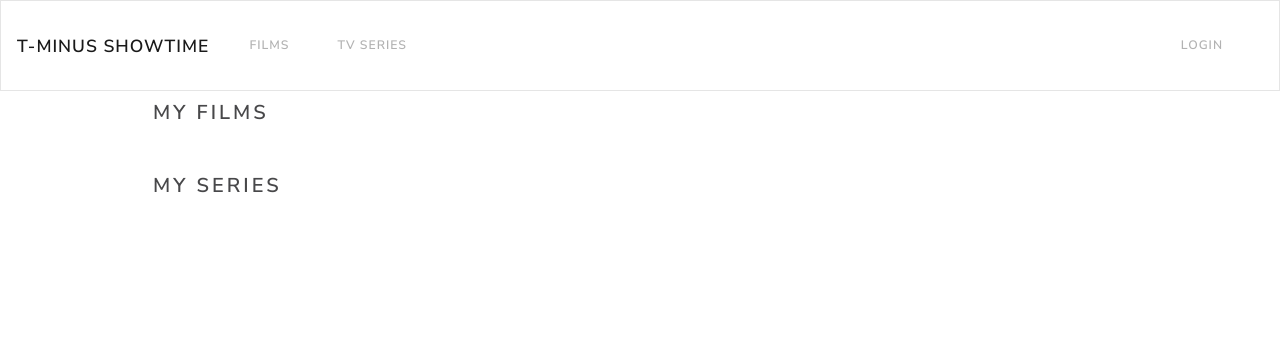
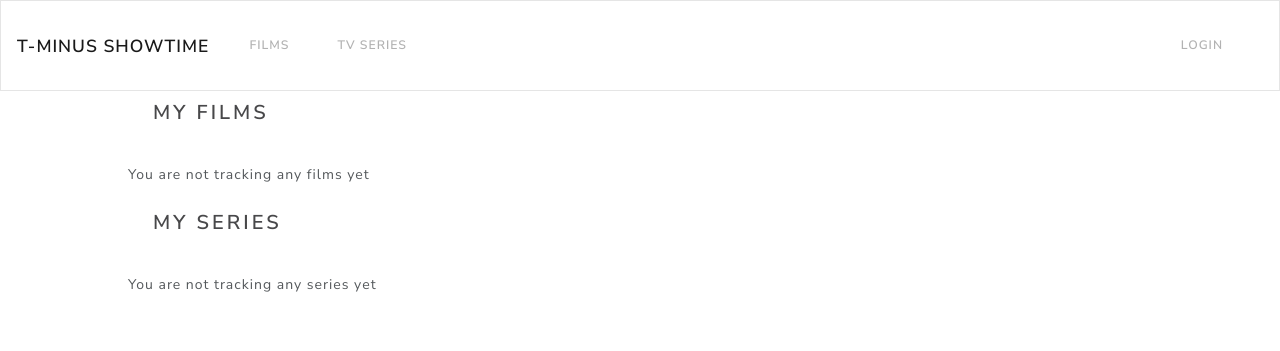
Before and after one commit to AlexYaneva/t-minus-showtime, a Flask app: template app/templates/user.html in a window 1280 px wide. Shown: the top 351 px of the page. Run offline with Flask 2, Linux system fonts and the light colour scheme; the template is opened without the code that fills it, so the values that code supplies are empty; some libraries are stand-ins or nearby versions.

Commit message:
fixed issue with user dashboard error if user tracks no films or series

```diff
--- a/app/forms.py
+++ b/app/forms.py
@@ -5,6 +5,7 @@ from wtforms.validators import DataRequired, Email, EqualTo, ValidationError
 
 
 class LoginForm(FlaskForm):
+
     email = StringField("Email", validators=[DataRequired(), Email()])
     password = PasswordField("Password", validators=[DataRequired()])
     remember_me = BooleanField("Remember Me")
@@ -12,6 +13,7 @@ class LoginForm(FlaskForm):
 
 
 class RegistrationForm(FlaskForm):
+
     username = StringField('Username', validators=[DataRequired()])
     email = StringField('Email', validators=[DataRequired(), Email()])
     password = PasswordField('Password', validators=[DataRequired()])
@@ -19,7 +21,10 @@ class RegistrationForm(FlaskForm):
         'Repeat Password', validators=[DataRequired(), EqualTo('password')])
     submit = SubmitField('Register')
 
+
     def validate_email(self, email):
+
+        # check if a user with this email already exists in the db
         user = table.get_item(Key={"Email": email.data})
         if 'Item' in user:
             raise ValidationError('Please use a different email address.')
--- a/app/routes.py
+++ b/app/routes.py
@@ -49,7 +49,7 @@ def tvseries():
     return render_template("tvseries.html", results=results)
 
 
-# makign 'title' optional parameter
+# makign 'title' an optional parameter
 @app.route("/viewitem/<int:item_id>/", methods=["GET", "POST"])
 @app.route("/viewitem/<int:item_id>/<title>", methods=["GET", "POST"])
 def viewitem(item_id, title=None):
--- a/app/templates/user.html
+++ b/app/templates/user.html
@@ -6,6 +6,7 @@
 <h4>My Films</h4><br>
 
 <div class='row'>
+    {% if films%}
     {% for tracked in films %}
     <div class='col-sm-2'>
         <div class='card'>
@@ -16,12 +17,16 @@
         <p>{{ countdown(tracked.release_date) }}</p>
     </div>
     {% endfor %}
+    {% else %}
+    <p>You are not tracking any films yet</p>
+    {% endif %}
 </div>
 
 
 <h4>My Series</h4><br>
 
 <div class='row'>
+    {% if series %}
     {% for tracked in series %}
     <div class='col-sm-2'>
         <div class='card'>
@@ -37,6 +42,9 @@
         {% endif %}
     </div>
     {% endfor %}
+    {% else %}
+    <p>You are not tracking any series yet</p>
+    {% endif %}
 </div>
 
 {% endblock %}
```
Also changed, not shown: app/models.py (+13 -0 lines).
